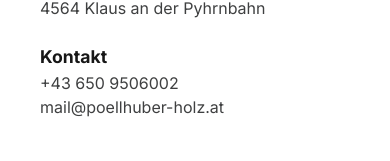
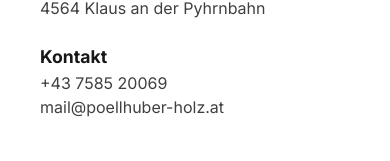
Before and after one commit to barbarahuem/poellhuber-holz, a Next.js app: page /kontakt in a window 390 px wide. Shown: the part 268-429 px from the top of the page. Built offline with nearby package versions, Linux system fonts and the light colour scheme; grey boxes are pictures that could not be loaded.

Commit message:
update package versions and change phone number

```diff
--- a/src/app/baggerungen/page.tsx
+++ b/src/app/baggerungen/page.tsx
@@ -22,7 +22,7 @@ export default function Baggerungen() {
           Forstdienstleistungen an. Ob im Garten, rund ums Haus oder im Wald. Wir
           unterstützen schnell und zuverlässig!
         </p>
-        <p className="mt-5">Einfach telefonisch unter +436509506002 anfragen.</p>
+        <p className="mt-5">Einfach telefonisch unter +43 7585 20069 anfragen.</p>
       </div>
       <div>
         <h3 className="text-left">Unsere Leistungen:</h3>
--- a/src/app/datenschutz/page.tsx
+++ b/src/app/datenschutz/page.tsx
@@ -53,7 +53,7 @@ export default function DatenschutzPage() {
         4564 Klaus an der Phyrnbahn <br />
         E-Mail: mail@poellhuber-holz.at
         <br />
-        Tel: +43 650 9506002
+        Tel: +43 7585 20069
       </p>
     </div>
   );
--- a/src/app/impressum/page.tsx
+++ b/src/app/impressum/page.tsx
@@ -24,7 +24,7 @@ export default function ImpressumPage() {
         <br />
         E-Mail: mail@poellhuber-holz.at
         <br />
-        Tel: +43 650 9506002
+        Tel: +43 7585 20069
       </p>
 
       <p>
--- a/src/app/kontakt/page.tsx
+++ b/src/app/kontakt/page.tsx
@@ -15,7 +15,7 @@ export default function Kontakt() {
 
           <div className="text-left mb-6">
             <h4>Kontakt</h4>
-            <p>+43 650 9506002</p>
+            <p>+43 7585 20069</p>
             <p>mail@poellhuber-holz.at</p>
           </div>
         </div>
--- a/src/components/ContactForm.tsx
+++ b/src/components/ContactForm.tsx
@@ -99,7 +99,7 @@ export default function ContactForm({
         <>
           <h3 className="text-left mt-1">Anfragen</h3>
           <p className="text-left mb-3">
-            Sie erreichen uns telefonisch unter +436509506002 oder mit
+            Sie erreichen uns telefonisch unter +43 7585 20069 oder mit
             nachstehendem E-Mail Formular:
           </p>
         </>
--- a/src/components/Footer.tsx
+++ b/src/components/Footer.tsx
@@ -9,7 +9,7 @@ export default function Footer() {
           <p style={{ color: "white" }}>Pöllhuber Holz</p>
           <p style={{ color: "white" }}>Klaus an der Phyrnbahn 146</p>
           <p style={{ color: "white" }}>4564 Klaus an der Phyrnbahn</p>
-          <p style={{ color: "white" }}>Tel: +43 650 9506002</p>
+          <p style={{ color: "white" }}>Tel: +43 7585 20069</p>
           <p style={{ color: "white" }}>E-Mail: mail@poellhuber-holz.at</p>
         </div>
         <div>
--- a/src/components/Navbar.tsx
+++ b/src/components/Navbar.tsx
@@ -26,7 +26,7 @@ export default function Navbar() {
   return (
     <nav className="relative">
       <div className="bg-secondary flex justify-end p-3 space-x-6 text-sm hidden md:flex">
-        <p style={{ color: "white" }}>+43 650 9506002</p>
+        <p style={{ color: "white" }}>+43 7585 20069</p>
         <p style={{ color: "white" }}>mail@poellhuber-holz.com</p>
       </div>
 
```
Also changed, not shown: package.json (+8 -7 lines), 1 other file (tests, documents, lock files or other folders).
